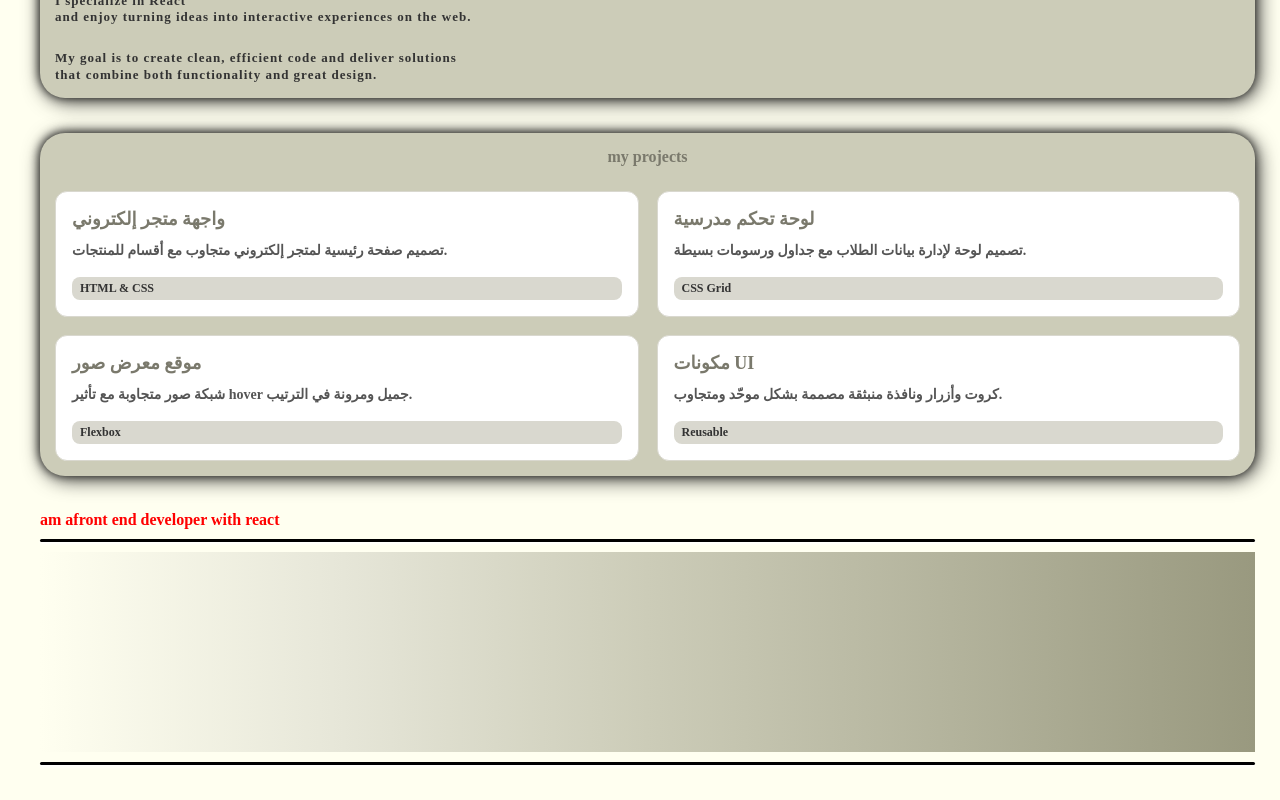
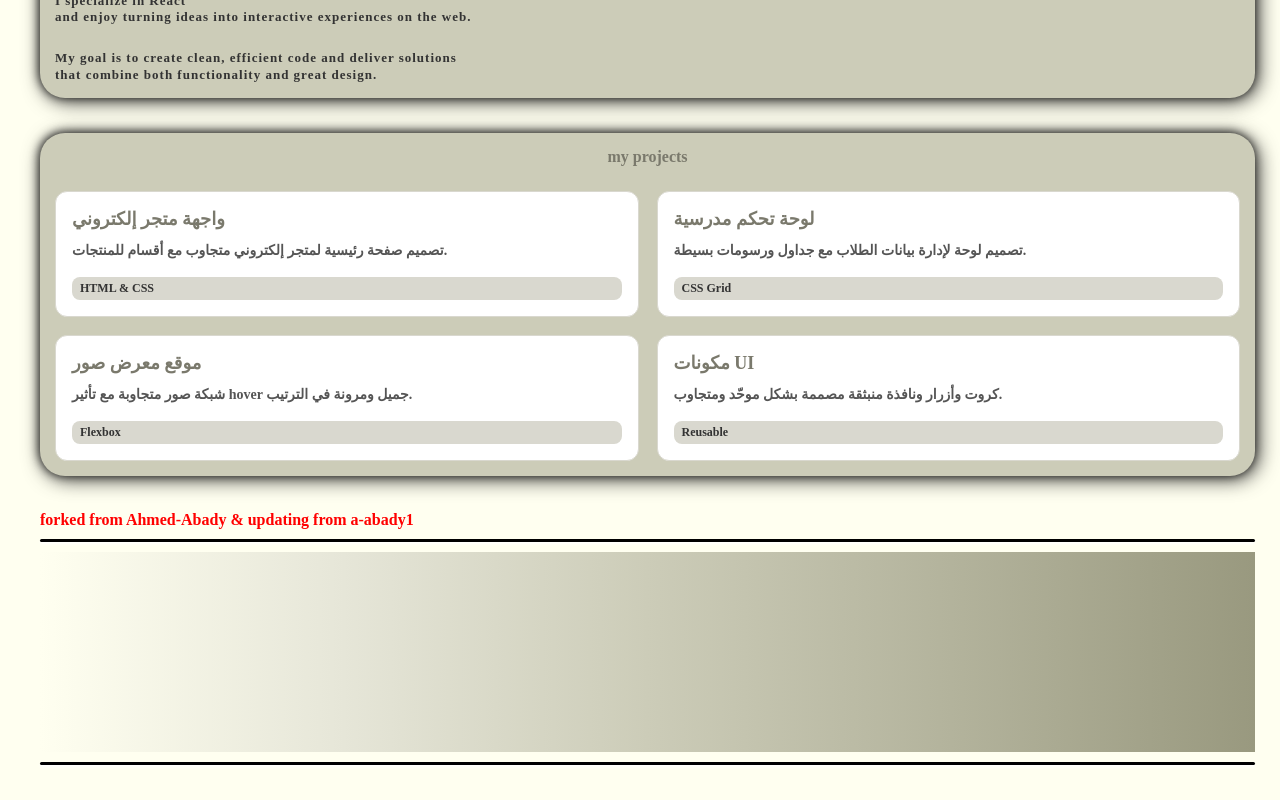
Before and after one commit to Ahmed-Abady/my-website, a plain HTML site: page index.html in a window 1280 px wide. Shown: the part 848-1648 px from the top of the page. Drawn offline with Linux system fonts and the light colour scheme.

Commit message:
Revert "pull title"

```diff
--- a/index.html
+++ b/index.html
@@ -113,7 +113,7 @@
             </div>
         </section>
 <!--### end of my projects ###-->
-        <h1 style="color: red;">am afront end developer with react</h1>
+        <h1 style="color: red;">forked from Ahmed-Abady & updating from a-abady1</h1>
         <hr/>
         <div class="gradientColor"></div>
         <hr/>
```
